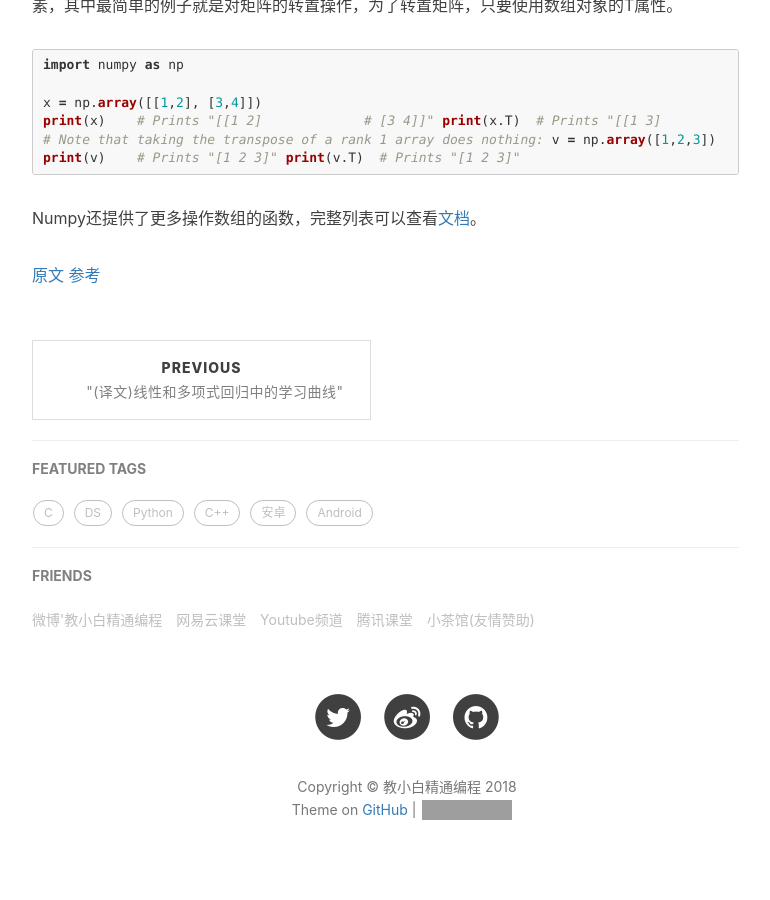
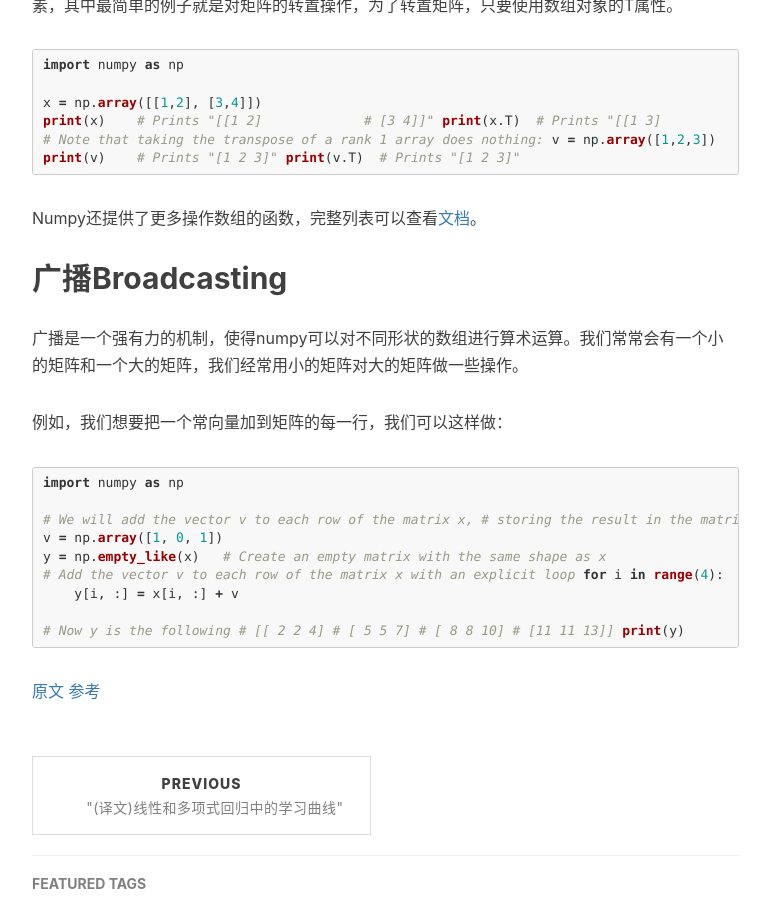
Before and after one commit to xuepro/xuepro.github.io, a Jekyll site: the page built from _posts/2018-05-09-Python Numpy Tutorial.md, in a window 1280 px wide and 900 px high, scrolled down 11485 px. Shown: the whole window, without its empty margins (233-1003 px from the left). Built offline with Jekyll 4.4.1, drawn with Linux system fonts in a browser that asks for light colours; nearby versions of some CDN libraries; our own code applies the rules of GitHub Pages for plain Markdown files; comment, search, counter and statistics services are not loaded; grey boxes are pictures that could not be loaded.

Commit message:
Update 2018-05-09-Python Numpy Tutorial.md

````diff
--- a/_posts/2018-05-09-Python Numpy Tutorial.md
+++ b/_posts/2018-05-09-Python Numpy Tutorial.md
@@ -654,6 +654,32 @@ print(v.T)  # Prints "[1 2 3]"
 
 Numpy还提供了更多操作数组的函数，完整列表可以查看[文档](http://docs.scipy.org/doc/numpy/reference/routines.array-manipulation.html)。
 
+## 广播Broadcasting
+
+广播是一个强有力的机制，使得numpy可以对不同形状的数组进行算术运算。我们常常会有一个小的矩阵和一个大的矩阵，我们经常用小的矩阵对大的矩阵做一些操作。
+
+例如，我们想要把一个常向量加到矩阵的每一行，我们可以这样做：
+```python
+import numpy as np
+
+# We will add the vector v to each row of the matrix x,
+# storing the result in the matrix y
+x = np.array([[1,2,3], [4,5,6], [7,8,9], [10, 11, 12]])
+v = np.array([1, 0, 1])
+y = np.empty_like(x)   # Create an empty matrix with the same shape as x
+
+# Add the vector v to each row of the matrix x with an explicit loop
+for i in range(4):
+    y[i, :] = x[i, :] + v
+
+# Now y is the following
+# [[ 2  2  4]
+#  [ 5  5  7]
+#  [ 8  8 10]
+#  [11 11 13]]
+print(y)
+```
+
 
 
 [原文](https://cs231n.github.io/python-numpy-tutorial/)
````
